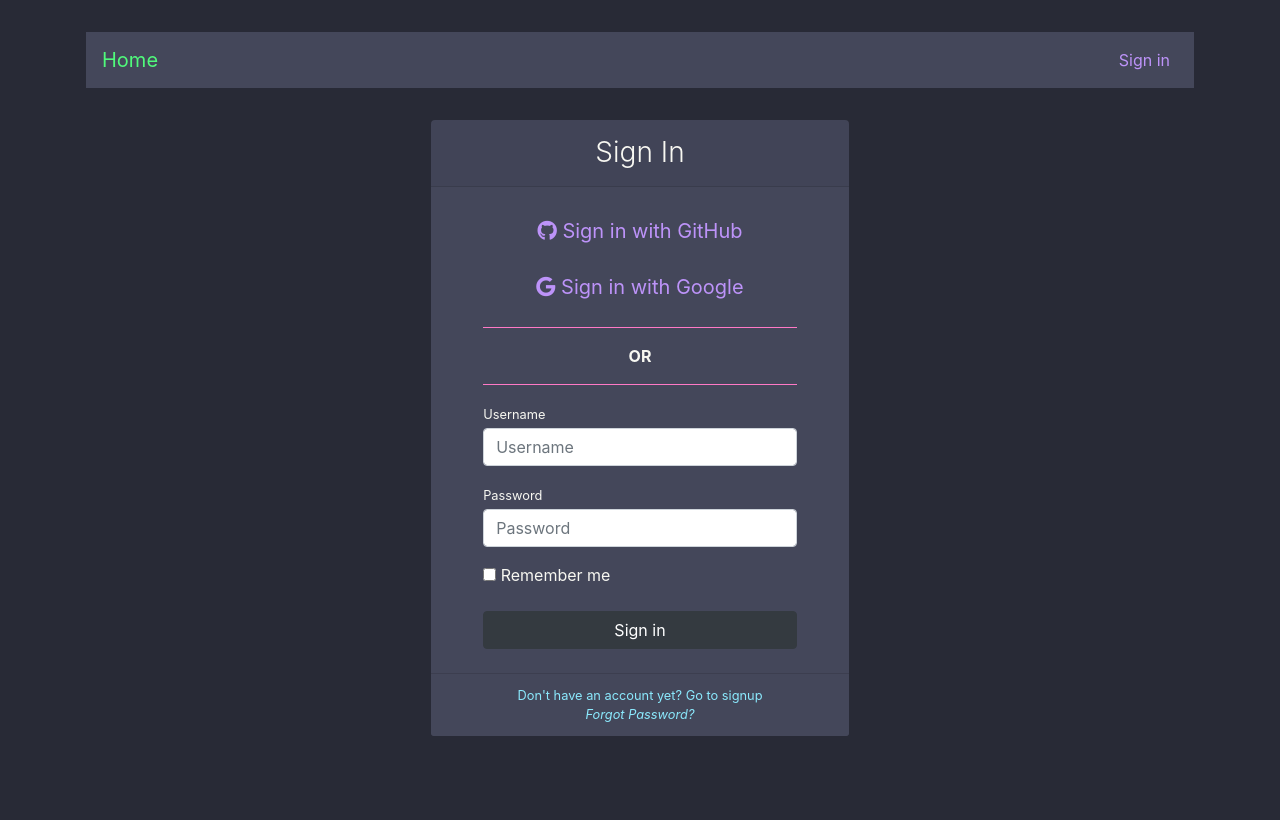
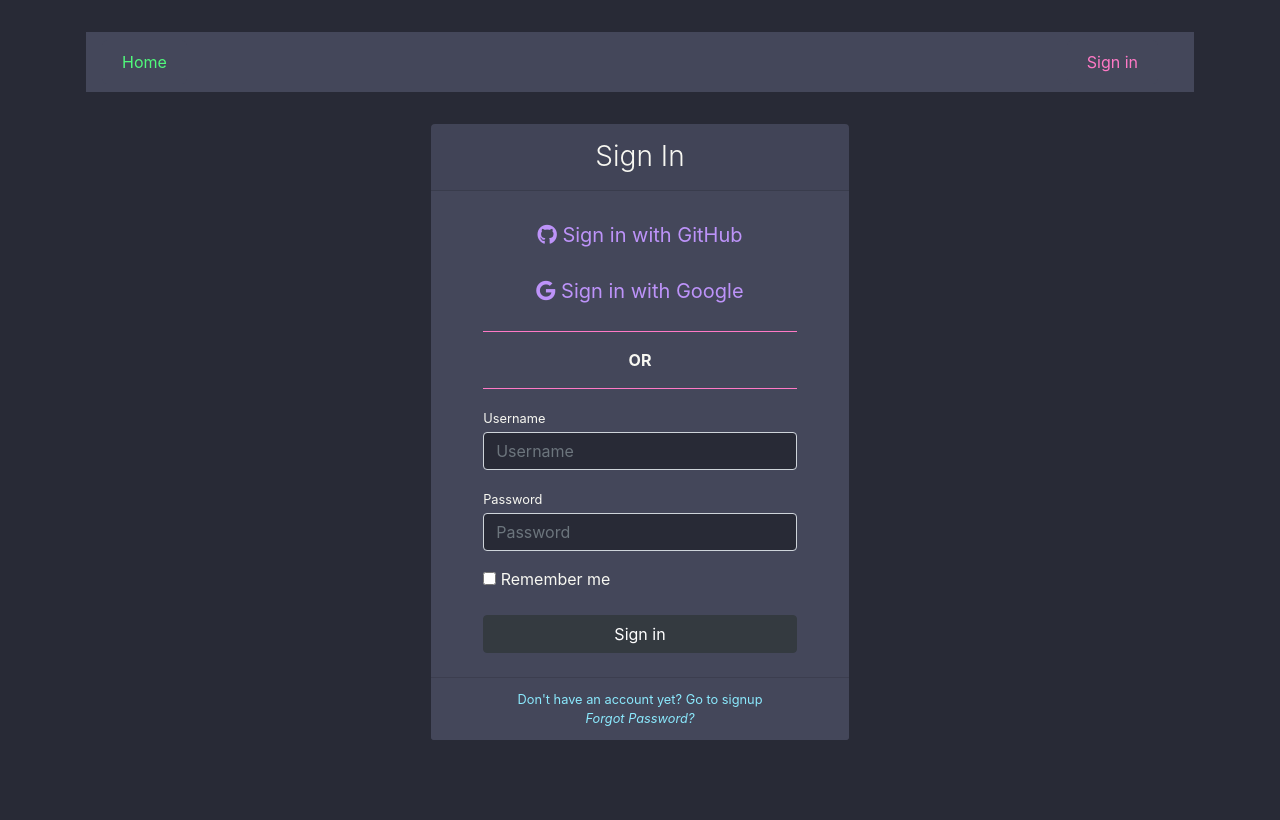
Before and after one commit to woobe-studio/HOME-BUDGET-WEB, a Django app: a page that uses users/templates/users/base.html in a window 1280 px wide. Before the commit the page ends 736 px from the top, so only its background shows below. Run offline with Django 3.2, Linux system fonts and the light colour scheme; some libraries are stand-ins or nearby versions.

Commit message:
wallet view started , with dracula theme extended

```diff
--- a/users/forms.py
+++ b/users/forms.py
@@ -5,41 +5,38 @@ from django.contrib.auth.forms import UserCreationForm, AuthenticationForm
 from .models import Profile
 
 
+class DraculaTextInput(forms.TextInput):
+    def __init__(self, *args, **kwargs):
+        kwargs.setdefault('attrs', {})
+        kwargs['attrs'].update({'class': 'form-control', 'style': 'background-color: #282a36; color: #f8f8f2;'})
+        super().__init__(*args, **kwargs)
+
+
+class DraculaPasswordInput(forms.PasswordInput):
+    def __init__(self, *args, **kwargs):
+        kwargs.setdefault('attrs', {})
+        kwargs['attrs'].update({'class': 'form-control', 'style': 'background-color: #282a36; color: #f8f8f2;'})
+        super().__init__(*args, **kwargs)
+
+
 class RegisterForm(UserCreationForm):
-    # fields we want to include and customize in our form
     first_name = forms.CharField(max_length=100,
                                  required=True,
-                                 widget=forms.TextInput(attrs={'placeholder': 'First Name',
-                                                               'class': 'form-control',
-                                                               }))
+                                 widget=DraculaTextInput(attrs={'placeholder': 'First Name'}))
     last_name = forms.CharField(max_length=100,
                                 required=True,
-                                widget=forms.TextInput(attrs={'placeholder': 'Last Name',
-                                                              'class': 'form-control',
-                                                              }))
+                                widget=DraculaTextInput(attrs={'placeholder': 'Last Name'}))
     username = forms.CharField(max_length=100,
                                required=True,
-                               widget=forms.TextInput(attrs={'placeholder': 'Username',
-                                                             'class': 'form-control',
-                                                             }))
+                               widget=DraculaTextInput(attrs={'placeholder': 'Username'}))
     email = forms.EmailField(required=True,
-                             widget=forms.TextInput(attrs={'placeholder': 'Email',
-                                                           'class': 'form-control',
-                                                           }))
+                             widget=DraculaTextInput(attrs={'placeholder': 'Email'}))
     password1 = forms.CharField(max_length=50,
                                 required=True,
-                                widget=forms.PasswordInput(attrs={'placeholder': 'Password',
-                                                                  'class': 'form-control',
-                                                                  'data-toggle': 'password',
-                                                                  'id': 'password',
-                                                                  }))
+                                widget=DraculaPasswordInput(attrs={'placeholder': 'Password'}))
     password2 = forms.CharField(max_length=50,
                                 required=True,
-                                widget=forms.PasswordInput(attrs={'placeholder': 'Confirm Password',
-                                                                  'class': 'form-control',
-                                                                  'data-toggle': 'password',
-                                                                  'id': 'password',
-                                                                  }))
+                                widget=DraculaPasswordInput(attrs={'placeholder': 'Confirm Password'}))
 
     class Meta:
         model = User
@@ -49,17 +46,10 @@ class RegisterForm(UserCreationForm):
 class LoginForm(AuthenticationForm):
     username = forms.CharField(max_length=100,
                                required=True,
-                               widget=forms.TextInput(attrs={'placeholder': 'Username',
-                                                             'class': 'form-control',
-                                                             }))
+                               widget=DraculaTextInput(attrs={'placeholder': 'Username'}))
     password = forms.CharField(max_length=50,
                                required=True,
-                               widget=forms.PasswordInput(attrs={'placeholder': 'Password',
-                                                                 'class': 'form-control',
-                                                                 'data-toggle': 'password',
-                                                                 'id': 'password',
-                                                                 'name': 'password',
-                                                                 }))
+                               widget=DraculaPasswordInput(attrs={'placeholder': 'Password'}))
     remember_me = forms.BooleanField(required=False)
 
     class Meta:
@@ -70,18 +60,25 @@ class LoginForm(AuthenticationForm):
 class UpdateUserForm(forms.ModelForm):
     username = forms.CharField(max_length=100,
                                required=True,
-                               widget=forms.TextInput(attrs={'class': 'form-control'}))
+                               widget=DraculaTextInput())
     email = forms.EmailField(required=True,
-                             widget=forms.TextInput(attrs={'class': 'form-control'}))
+                             widget=DraculaTextInput())
 
     class Meta:
         model = User
         fields = ['username', 'email']
 
 
+class DraculaTextarea(forms.Textarea):
+    def __init__(self, *args, **kwargs):
+        kwargs.setdefault('attrs', {})
+        kwargs['attrs'].update({'class': 'form-control', 'style': 'background-color: #282a36; color: #f8f8f2;'})
+        super().__init__(*args, **kwargs)
+
+
 class UpdateProfileForm(forms.ModelForm):
     avatar = forms.ImageField(widget=forms.FileInput(attrs={'class': 'form-control-file'}))
-    bio = forms.CharField(widget=forms.Textarea(attrs={'class': 'form-control', 'rows': 5}))
+    bio = forms.CharField(required=False, widget=DraculaTextarea(attrs={'rows': 5}))
 
     class Meta:
         model = Profile
--- a/users/templates/users/base.html
+++ b/users/templates/users/base.html
@@ -11,7 +11,7 @@
     <!-- Bootstrap CSS -->
     <link rel="stylesheet" href="https://maxcdn.bootstrapcdn.com/bootstrap/4.0.0/css/bootstrap.min.css" integrity="sha384-Gn5384xqQ1aoWXA+058RXPxPg6fy4IWvTNh0E263XmFcJlSAwiGgFAW/dAiS6JXm" crossorigin="anonymous">
 
-    <!--Font awesome icons -->
+    <!-- Font awesome icons -->
     <link rel="stylesheet" href="https://use.fontawesome.com/releases/v5.8.2/css/all.css" integrity="sha384-oS3vJWv+0UjzBfQzYUhtDYW+Pj2yciDJxpsK1OYPAYjqT085Qq/1cq5FLXAZQ7Ay" crossorigin="anonymous">
 
     <!-- Custom CSS for success messages -->
@@ -22,6 +22,22 @@
             background-color: #282a36;
             border-color: #50fa7b;
         }
+        .nav-link-spacing {
+            margin-right: 20px;
+        }
+        .nav-item-box {
+            display: inline-block;
+            padding: 10px 20px;
+            margin-right: 20px;
+            background-color: #44475a;
+            border-radius: 5px;
+            text-decoration: none;
+            color: #bd93f9 !important;
+        }
+        .nav-item-box:hover {
+            background-color: #6272a4;
+            color: #f8f8f2 !important;
+        }
     </style>
 
     <title>{% block title %} {% endblock %} </title>
@@ -30,23 +46,24 @@
   <div class="container p-3 my-3">
     <div class="row">
       <div class="col-md-12">
-        <nav class="navbar navbar-expand-md navbar-light " style="background-color: #44475a;">
-          <a href="/" class="navbar-brand" style="color: #50fa7b;">Home</a>
+        <nav class="navbar navbar-expand-md navbar-light" style="background-color: #44475a;">
+          <a href="/" class="nav-item-box nav-link-spacing" style="color: #50fa7b !important;" >Home</a>
             <button type="button" class="navbar-toggler" data-toggle="collapse" data-target="#navbarCollapse">
                 <span class="navbar-toggler-icon"></span>
             </button>
             <div class="collapse navbar-collapse" id="navbarCollapse">
                 <div class="navbar-nav ml-auto">
                   {% if user.is_authenticated %}
-                    <a href="{% url 'users-profile' %}" class="nav-item nav-link" style="color: #bd93f9;">Profile</a>
-                    <a href="{% url 'logout' %}" class="nav-item nav-link" style="color: #bd93f9;">Logout</a>
+                    <a href="{% url 'users-profile' %}" class="nav-item-box nav-link-spacing">Profile</a>
+                    <a href="{% url 'users-wallet' %}" class="nav-item-box nav-link-spacing">Wallet</a>
+                    <a href="{% url 'logout' %}" class="nav-item-box nav-link-spacing" style="color: #ff79c6 !important;">Logout</a>
                   {% else %}
-                    <a href="{% url 'login' %}" class="nav-item nav-link" style="color: #bd93f9;">Sign in</a>
+                    <a href="{% url 'login' %}" class="nav-item-box nav-link-spacing" style="color: #ff79c6 !important;">Sign in</a>
                   {% endif %}
                 </div>
             </div>
         </nav>
-        <!--Any flash messages pop up in any page because this is the base template-->
+        <!-- Any flash messages pop up in any page because this is the base template -->
         {% if messages %}
           <div class="alert alert-dismissible" role="alert" style="background-color: #44475a;">
             {% for message in messages %}
--- a/users/urls.py
+++ b/users/urls.py
@@ -1,8 +1,9 @@
 from django.urls import path
-from .views import home, profile, RegisterView
+from .views import home, profile, RegisterView, wallet
 
 urlpatterns = [
     path('', home, name='users-home'),
     path('register/', RegisterView.as_view(), name='users-register'),
     path('profile/', profile, name='users-profile'),
+    path('wallet/', wallet, name='users-wallet'),
 ]
--- a/users/views.py
+++ b/users/views.py
@@ -95,3 +95,7 @@ def profile(request):
         profile_form = UpdateProfileForm(instance=request.user.profile)
 
     return render(request, 'users/profile.html', {'user_form': user_form, 'profile_form': profile_form})
+
+@login_required
+def wallet(request):
+    return render(request, 'users/wallet.html')
```
Also changed, not shown: users/models.py (+10 -1 lines), users/templates/users/logout.html (+14 -7 lines), users/templates/users/wallet.html (added, +25 -0 lines).
